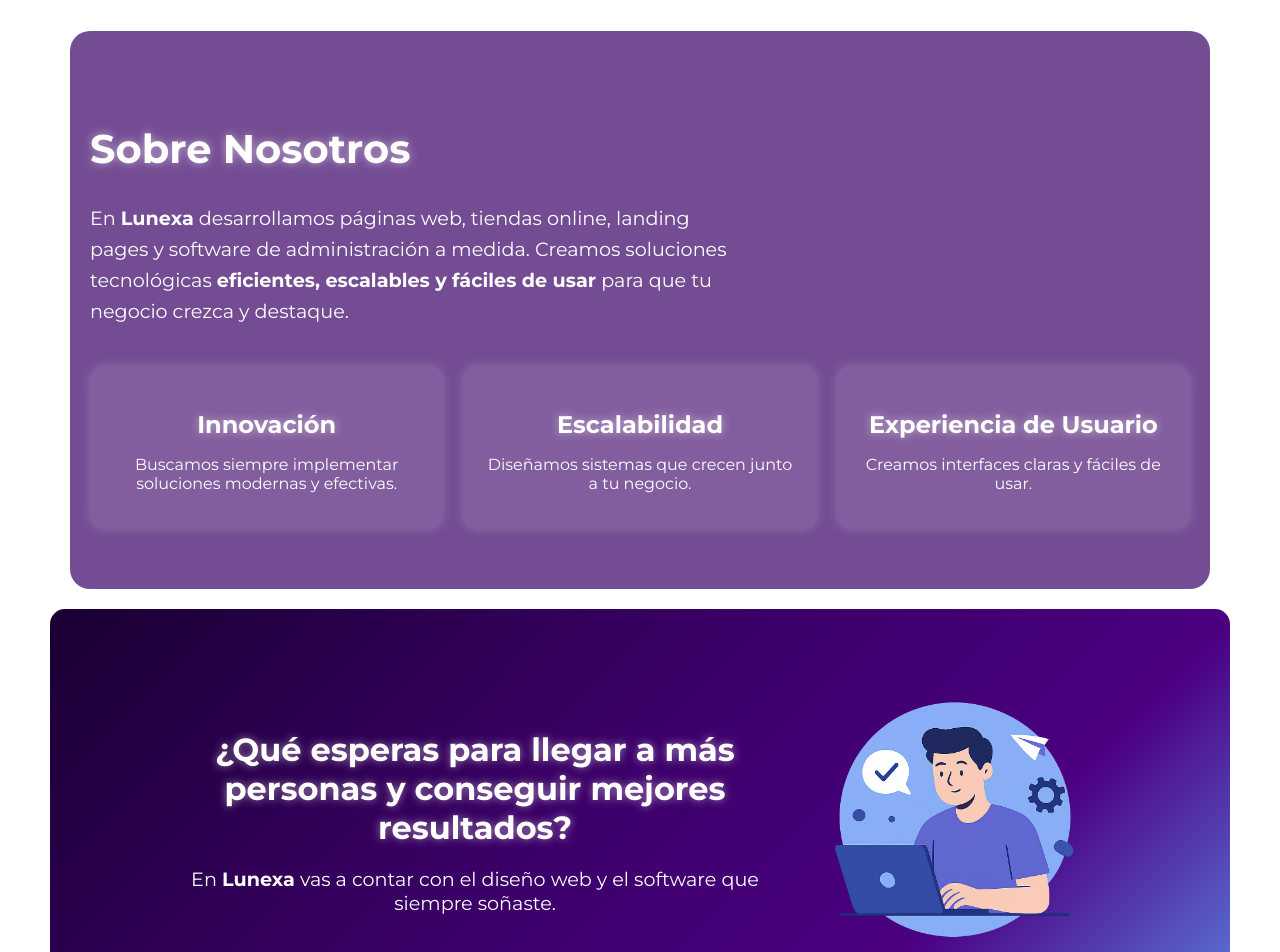
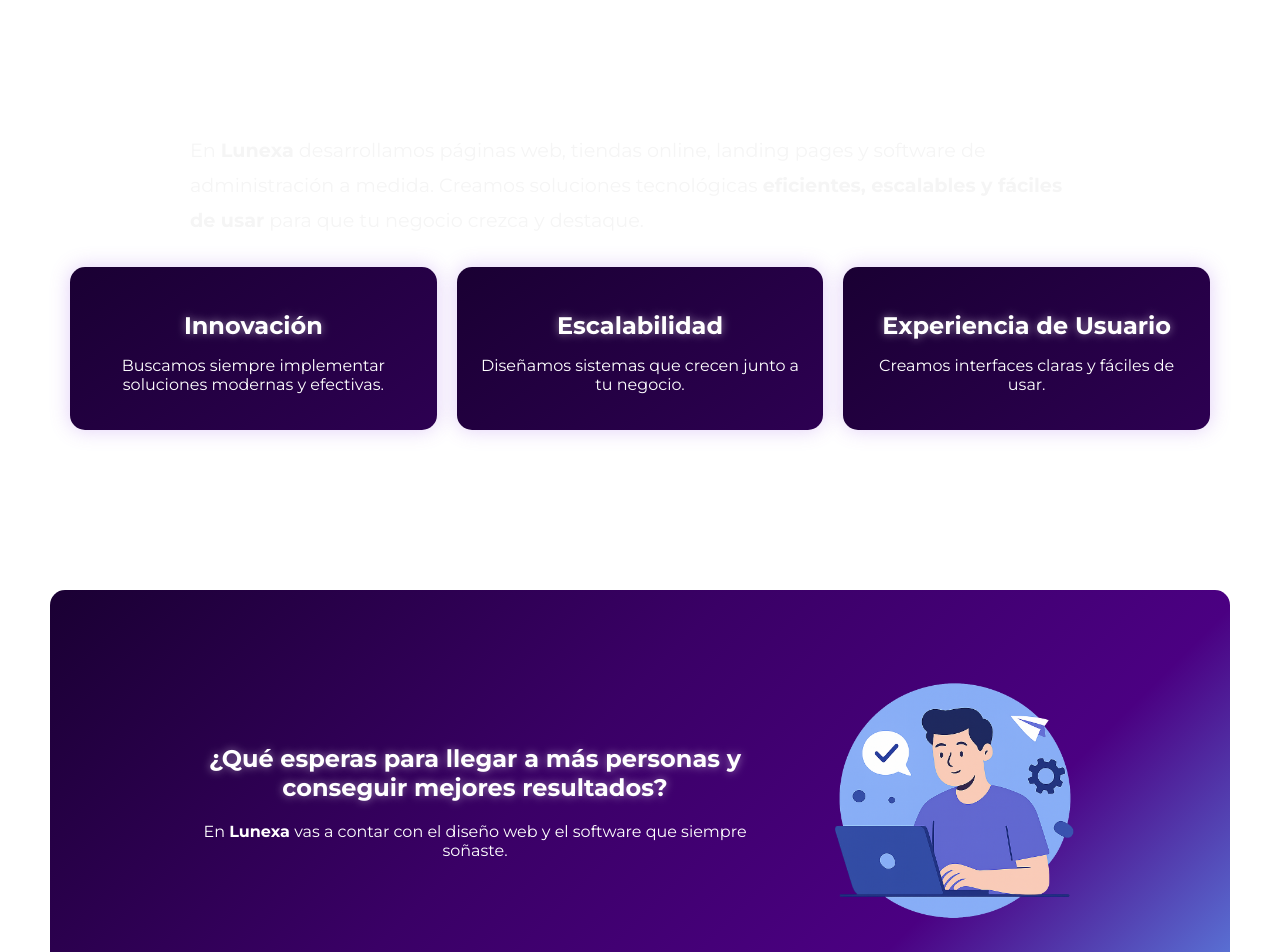
Before and after one commit to FabricioCalderon/lunexa-web, a React (Create React App) app: page / in a window 1280 px wide. Shown: the part 1580-2532 px from the top of the page. Built offline with nearby package versions, Linux system fonts and the light colour scheme.

Commit message:
definitiva 10

```diff
--- a/src/components/Navbar.css
+++ b/src/components/Navbar.css
@@ -141,3 +141,24 @@
     text-shadow: 0 0 10px #FF3CAC;
   }
 }
+
+.services-title {
+  font-size: 2.5rem;
+  margin-bottom: 40px;
+}
+
+@media (max-width: 768px) {
+  #services {
+    padding: 40px 10px; /* menos padding en celu */
+  }
+
+  .services-title {
+    font-size: 1.8rem; /* título más chico en celu */
+  }
+}
+
+@media (max-width: 480px) {
+  .services-title {
+    font-size: 1.5rem; /* aún más chico en pantallas muy chicas */
+  }
+}
--- a/src/pages/About.jsx
+++ b/src/pages/About.jsx
@@ -1,42 +1,16 @@
 import React from "react";
 import { motion } from "framer-motion";
 import Aboutimg from "../assets/Aboutimg.png";
+import "../styles/style.css"; // 📌 importamos el CSS
 
 function About() {
   return (
     <>
       {/* SECCION SOBRE NOSOTROS */}
-      <section
-        id="about"
-        style={{
-          padding: "60px 20px",
-          background: "rgba(58,0,102,0.7)",
-          borderRadius: "20px",
-          margin: "20px",
-          // boxShadow: "0 0 20px #60A5FA",
-        }}
-      >
-        <h2
-          style={{
-            fontSize: "2.5rem",
-            color: "white",
-            textShadow: "0 0 8px rgba(255,255,255,0.5)",
-            marginBottom: "30px",
+      <section id="about" className="about-section">
+        <h2 className="about-title">Sobre Nosotros</h2>
 
-          }}
-        >
-          Sobre Nosotros
-        </h2>
-
-        <p
-          style={{
-            fontSize: "1.2rem",
-            marginTop: "20px",
-            maxWidth: "650px",
-            lineHeight: "1.6",
-            color: "white",
-          }}
-        >
+        <p className="about-text">
           En <strong>Lunexa</strong> desarrollamos páginas web, tiendas online,
           landing pages y software de administración a medida.
           Creamos soluciones tecnológicas{" "}
@@ -45,14 +19,7 @@
         </p>
 
         {/* CAJAS DE ENFOQUES Y OBJETIVOS */}
-        <div
-          style={{
-            display: "grid",
-            gridTemplateColumns: "repeat(auto-fit, minmax(250px, 1fr))",
-            gap: "20px",
-            marginTop: "40px",
-          }}
-        >
+        <div className="about-grid">
           {[
             {
               title: "Innovación",
@@ -77,57 +44,32 @@
                 type: "spring",
                 stiffness: 100,
               }}
-              style={{
-                background: "rgba(255,255,255,0.1)",
-                padding: "20px",
-                borderRadius: "15px",
-                boxShadow: "0 0 10px rgba(255,255,255,0.2)",
-                textAlign: "center",
-                color: "white",
-              }}
+              className="about-card"
             >
-              <h3 style={{ fontSize: "1.5rem", marginBottom: "10px" }}>
-                {item.title}
-              </h3>
-              <p style={{ fontSize: "1rem" }}>{item.text}</p>
+              <h3>{item.title}</h3>
+              <p>{item.text}</p>
             </motion.div>
           ))}
         </div>
       </section>
 
       {/* SECCION PREGUNTA FINAL */}
-      <section
-        style={{
-          padding: "60px 20px",
-          margin: "20px 0",
-          background: "linear-gradient(135deg, #1A0033 0%, #3A0066 40%, #4B0082 70%, #60A5FA 100%)",
-          color: "white",
-          textAlign: "center",
-          borderRadius: "15px",
-          display: "flex",
-          alignItems: "center",
-          justifyContent: "center",
-          gap: "30px",
-          flexWrap: "wrap",
-        }}
-      >
-        {/* TEXTO */}
-        <div style={{ maxWidth: "600px" }}>
-          <h2 style={{ fontSize: "2rem", marginBottom: "20px" }}>
+      <section className="about-cta">
+        <div className="cta-text">
+          <h2>
             ¿Qué esperas para llegar a más personas y conseguir mejores
             resultados?
           </h2>
-          <p style={{ fontSize: "1.2rem" }}>
+          <p>
             En <strong>Lunexa</strong> vas a contar con el diseño web y el
             software que siempre soñaste.
           </p>
         </div>
 
-        {/* IMAGEN */}
         <motion.img
           src={Aboutimg}
           alt="Tecnología"
-          style={{ width: "300px", borderRadius: "15px" }}
+          className="cta-img"
           initial={{ opacity: 0, scale: 0.5 }}
           whileInView={{ opacity: 1, scale: 1 }}
           transition={{ duration: 0.6 }}
@@ -137,9 +79,9 @@
           href="https://www.instagram.com/lunexasoft"
           target="_blank"
           rel="noopener noreferrer"
-          initial={{ opacity: 0, scale: 0.8, y: 40 }}   // efecto entrada
-          whileInView={{ opacity: 1, scale: 1, y: 0 }}  // aparece con zoom + subida
-          viewport={{ once: false }}
+          className="cta-btn"
+          initial={{ opacity: 0, scale: 0.8, y: 40 }}
+          whileInView={{ opacity: 1, scale: 1, y: 0 }}
           transition={{ duration: 0.9, delay: 0.3, ease: "easeOut" }}
           whileHover={{
             scale: 1.12,
@@ -151,28 +93,15 @@
             transition: { duration: 1.5, repeat: Infinity },
           }}
           animate={{
-            y: [0, -5, 0], // flotación
-            backgroundPosition: ["0% 50%", "100% 50%", "0% 50%"], // gradiente animado
+            y: [0, -5, 0],
+            backgroundPosition: ["0% 50%", "100% 50%", "0% 50%"],
             transition: {
               y: { repeat: Infinity, duration: 2 },
               backgroundPosition: { repeat: Infinity, duration: 6, ease: "linear" },
             },
           }}
-          style={{
-            display: "inline-block",
-            marginTop: "30px",
-            background: "linear-gradient(135deg, #9B5DE5, #FF3CAC)", // gradiente invertido
-            backgroundSize: "200% 200%",
-            color: "white",
-            textDecoration: "none",
-            padding: "16px 36px",
-            borderRadius: "12px",
-            fontWeight: "bold",
-            cursor: "pointer",
-            boxShadow: "0 0 25px rgba(255, 60, 172, 0.6)",
-          }}
         >
-           ¡Más Informacion!
+          ¡Más Información!
         </motion.a>
       </section>
     </>
--- a/src/pages/Services.jsx
+++ b/src/pages/Services.jsx
@@ -65,10 +65,6 @@
     <section
       id="services"
       style={{
-        padding: "80px 20px",
-        background: "rgba(58,0,102,0.7)",
-        borderRadius:"20px",
-        color: "white",
         textAlign: "center",
       }}
     >
--- /dev/null
+++ b/src/styles/style.css
@@ -0,0 +1,105 @@
+/* 📌 Sección Sobre Nosotros */
+.about-section {
+  padding: 60px 20px;
+}
+
+.about-title {
+  font-size:  2.5rem;
+  color: white;
+  text-shadow: 0 0 8px rgba(255, 255, 255, 0.5);
+  margin-bottom: 30px;
+  width: 100%;
+  text-align: center;
+}
+
+.about-text {
+  font-family: 'Montserrat', 'Roboto', sans-serif;
+  font-size: clamp(1,5rem, 2.5vw, 1.3rem); /* más fluido en todas pantallas */
+  margin-top: 20px;
+  line-height: 1.8; /* 📌 más espacio entre líneas */
+  color: #f5f5f5; /* un blanco suave */
+  text-align: left;
+  width: 100%;
+  padding: 0 5px; /* margen lateral para que no choque con el borde */
+}
+
+.about-text strong{
+  color: ff3cac;
+  font-weight: 700;
+}
+
+/* Desktop → limitar el ancho para que no quede muy largo */
+@media (min-width: 992px) {
+  .about-text {
+    max-width: 900px;  /* antes era 650px, ahora se expande más */
+    margin-left: auto;
+    margin-right: auto;
+    font-size: 1.2rem;
+  }
+}
+
+
+/* 📌 Tarjetas */
+.about-grid {
+  display: grid;
+  grid-template-columns: repeat(auto-fit, minmax(250px, 1fr));
+  gap: 20px;
+  margin-top: 30px;
+  align-items: center;
+}
+
+.about-card {
+  background: linear-gradient(145deg, #1a0033, #2d0052);
+  padding: 20px;
+  border-radius: 15px;
+  box-shadow: 0 0 20px rgba(155, 93, 229, 0.3);
+  text-align: center;
+  color: white;
+}
+
+.about-card h3 {
+  font-size: 1.5rem;
+  margin-bottom: 10px;
+}
+
+.about-card p {
+  font-size: 1rem;
+}
+
+/* 📌 Sección CTA final */
+.about-cta {
+  padding: 60px 20px;
+  margin: 100px 0;
+  background: linear-gradient(135deg, #1A0033 0%, #3A0066 40%, #4B0082 70%, #60A5FA 100%);
+  color: white;
+  text-align: center;
+  border-radius: 15px;
+  display: flex;
+  align-items: center;
+  justify-content: center;
+  gap: 30px;
+  flex-wrap: wrap;
+}
+
+.cta-text {
+  max-width: 600px;
+}
+
+.cta-img {
+  width: 300px;
+  border-radius: 15px;
+}
+
+.cta-btn {
+  display: inline-block;
+  margin-top: 30px;
+  background: linear-gradient(135deg, #9B5DE5, #FF3CAC);
+  background-size: 200% 200%;
+  color: white;
+  text-decoration: none;
+  padding: 16px 36px;
+  border-radius: 12px;
+  font-weight: bold;
+  cursor: pointer;
+  box-shadow: 0 0 25px rgba(255, 60, 172, 0.6);
+}
```
